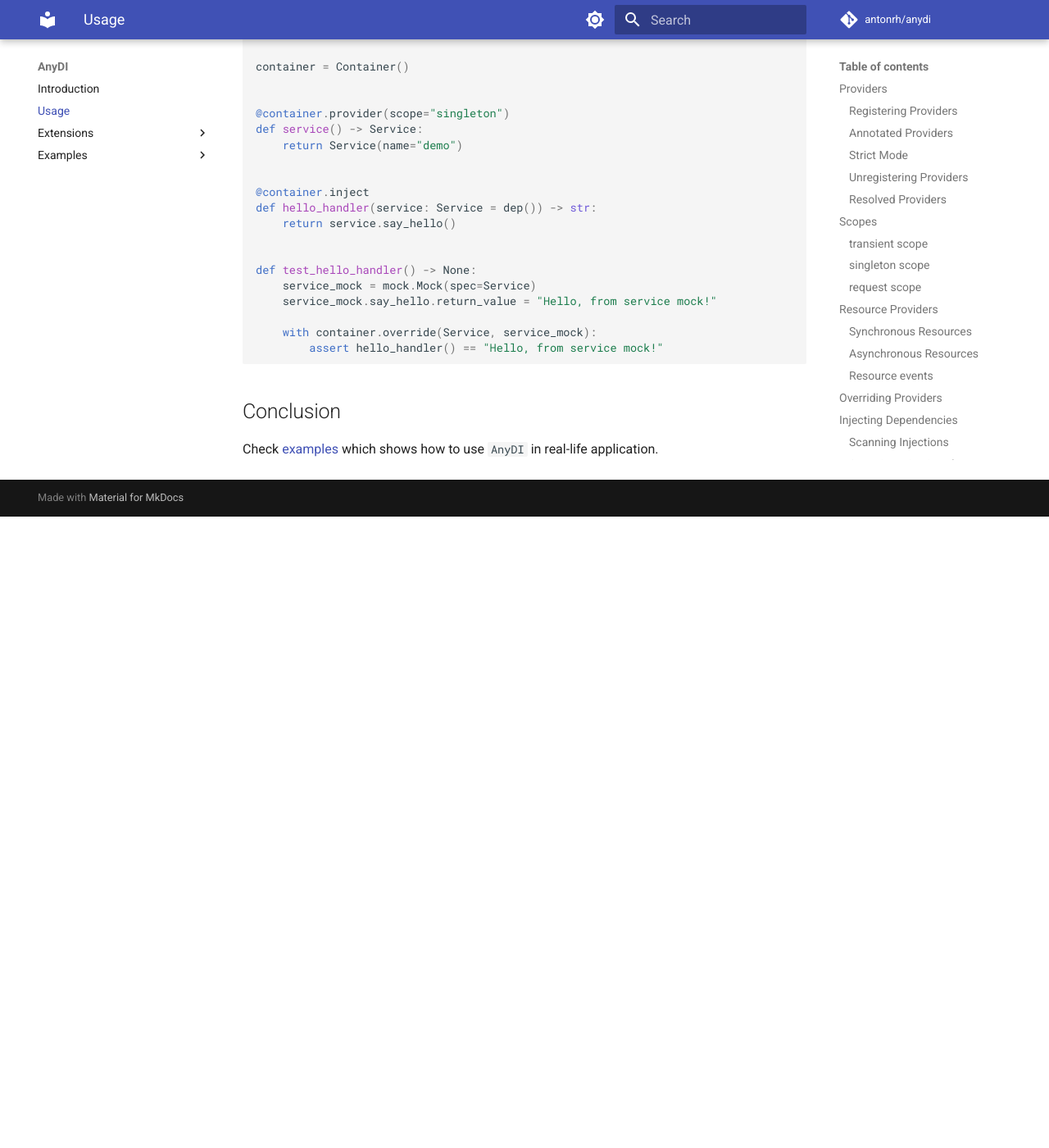
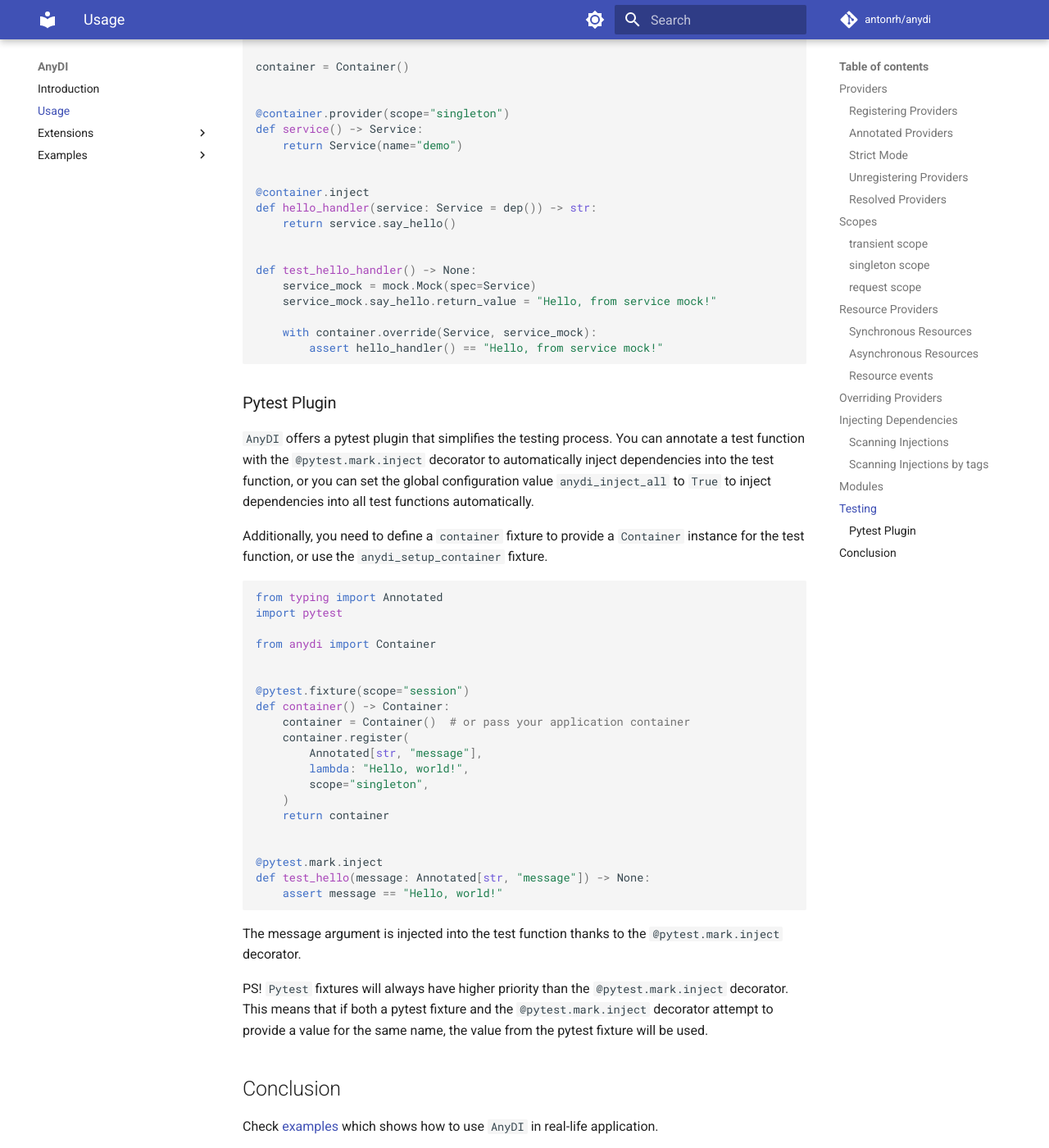
Before and after one commit to antonrh/anydi, an MkDocs documentation site: the page built from docs/usage.md, in a window 1280 px wide and 1400 px high, scrolled down 14327 px. Shown: the whole window at 82% size. Built offline with MkDocs 1.6.1 and Material for MkDocs 9.7.7, drawn with Linux system fonts in a browser that asks for light colours; comment, search, counter and statistics services are not loaded; before the commit the page ends 14957 px from its top, so only the background shows below that.

Commit message:
Update docs/usage.md

````diff
--- a/docs/usage.md
+++ b/docs/usage.md
@@ -710,6 +710,40 @@ def test_hello_handler() -> None:
         assert hello_handler() == "Hello, from service mock!"
 ```
 
+### Pytest Plugin
+
+`AnyDI` offers a pytest plugin that simplifies the testing process. You can annotate a test function with the `@pytest.mark.inject` decorator to automatically inject dependencies into the test function, or you can set the global configuration value `anydi_inject_all` to `True` to inject dependencies into all test functions automatically.
+
+Additionally, you need to define a `container` fixture to provide a `Container` instance for the test function, or use the `anydi_setup_container` fixture.
+
+
+```python
+from typing import Annotated
+import pytest
+
+from anydi import Container
+
+
+@pytest.fixture(scope="session")
+def container() -> Container:
+    container = Container()  # or pass your application container
+    container.register(
+        Annotated[str, "message"],
+        lambda: "Hello, world!",
+        scope="singleton",
+    )
+    return container
+
+
+@pytest.mark.inject
+def test_hello(message: Annotated[str, "message"]) -> None:
+    assert message == "Hello, world!"
+```
+
+The message argument is injected into the test function thanks to the `@pytest.mark.inject` decorator.
+
+PS! `Pytest` fixtures will always have higher priority than the `@pytest.mark.inject` decorator. This means that if both a pytest fixture and the `@pytest.mark.inject` decorator attempt to provide a value for the same name, the value from the pytest fixture will be used.
+
 ## Conclusion
 
 Check [examples](examples/basic.md) which shows how to use `AnyDI` in real-life application.
````
Also changed, not shown: 1 other file.
